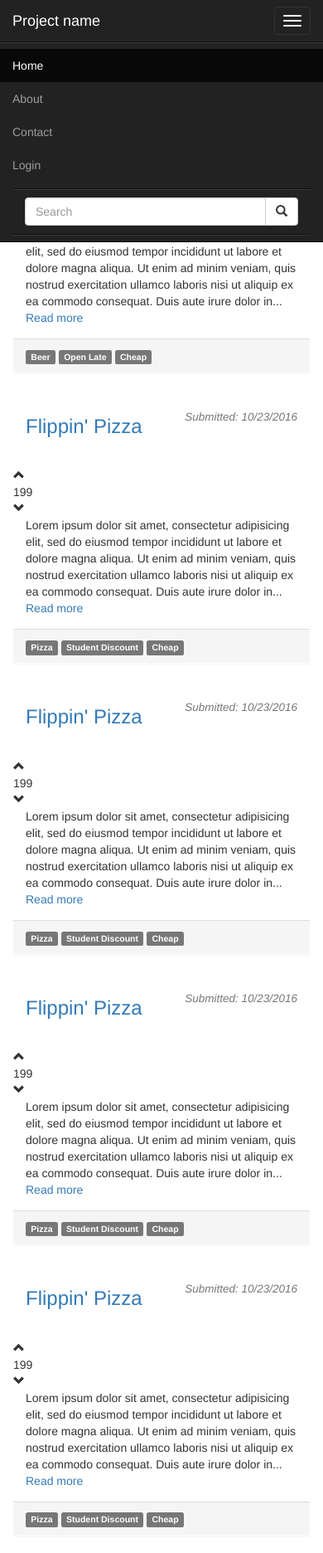
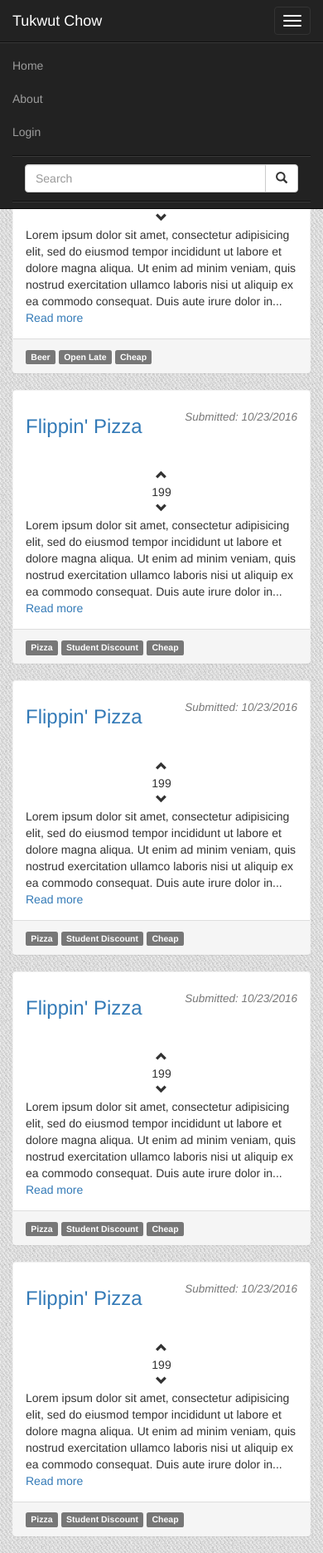
Before and after one commit to jvb93/cis444Project, a PHP site: page / in a window 390 px wide, after a click on "Toggle navigation". Shown: the whole page at 83% size. Run offline with PHP 8.4, Linux system fonts and the light colour scheme.

Commit message:
fixed links, css
remember to do a pull before you push so we can fix potential merge
conflicts. II ended up re-writing a bunch of css because it was
overwritten.

anyways I fixed it and changed the header links so they work now

```diff
--- a/css/site.css
+++ b/css/site.css
@@ -1,19 +1,22 @@
-HTML
+html, body { min-height: 100%; }
 
-CSS
+body{
+  margin-top:50px;
+  background-image: url('../img/cheap_diagonal_fabric.png');
+  background-repeat: repeat;
 
-JS
-
-VIEW
-
-CODEPLY
- body,html,.row-offcanvas {
-  height:100%;
 }
 
-body {
-  padding-top: 50px;
+.voteArea
+{
+  text-align: center;
 }
+
+.panel
+{
+  border: 1px solid rgba(0,0,0,.05)
+}
+
 #login-header{
   text-align: center;
 
@@ -27,46 +30,3 @@ body {
   text-align: center;
 
 }
-#sidebar {
-  width: inherit;
-  min-width: 220px;
-  max-width: 220px;
-  background-color:#f5f5f5;
-  float: left;
-  height:100%;
-  position:relative;
-  overflow-y:auto;
-  overflow-x:hidden;
-}
-#main {
-  height:100%;
-  overflow:auto;
-}
-
-/*
- * off Canvas sidebar
- * --------------------------------------------------
- */
-@media screen and (max-width: 768px) {
-  .row-offcanvas {
-    position: relative;
-    -webkit-transition: all 0.25s ease-out;
-    -moz-transition: all 0.25s ease-out;
-    transition: all 0.25s ease-out;
-    width:calc(100% + 220px);
-  }
-
-  .row-offcanvas-left
-  {
-    left: -220px;
-  }
-
-  .row-offcanvas-left.active {
-    left: 0;
-  }
-
-  .sidebar-offcanvas {
-    position: absolute;
-    top: 0;
-  }
-}
--- a/header.php
+++ b/header.php
@@ -5,7 +5,7 @@
     <meta http-equiv="X-UA-Compatible" content="IE=edge">
     <meta name="viewport" content="width=device-width, initial-scale=1">
     <!-- The above 3 meta tags *must* come first in the head; any other head content must come *after* these tags -->
-    <title>Cougar eats</title>
+    <title>Tukwut Chow</title>
 
     <!-- Bootstrap -->
     <link href="css/bootstrap.min.css" rel="stylesheet">
@@ -27,13 +27,12 @@
             <span class="icon-bar"></span>
             <span class="icon-bar"></span>
           </button>
-          <a class="navbar-brand" href="#">Project name</a>
+          <a class="navbar-brand" href="#">Tukwut Chow</a>
       </div>
       <div id="navbar" class="collapse navbar-collapse">
         <ul class="nav navbar-nav">
-          <li class="active"><a href="home.php">Home</a></li>
-          <li><a href="#about">About</a></li>
-          <li><a href="#contact">Contact</a></li>
+          <li><a href="index.php">Home</a></li>
+          <li><a href="faqContact.php">About</a></li>
           <li><a href="login.php">Login</a></li>
         </ul>
         <div class="col-sm-3 col-md-3 navbar-right">
```
